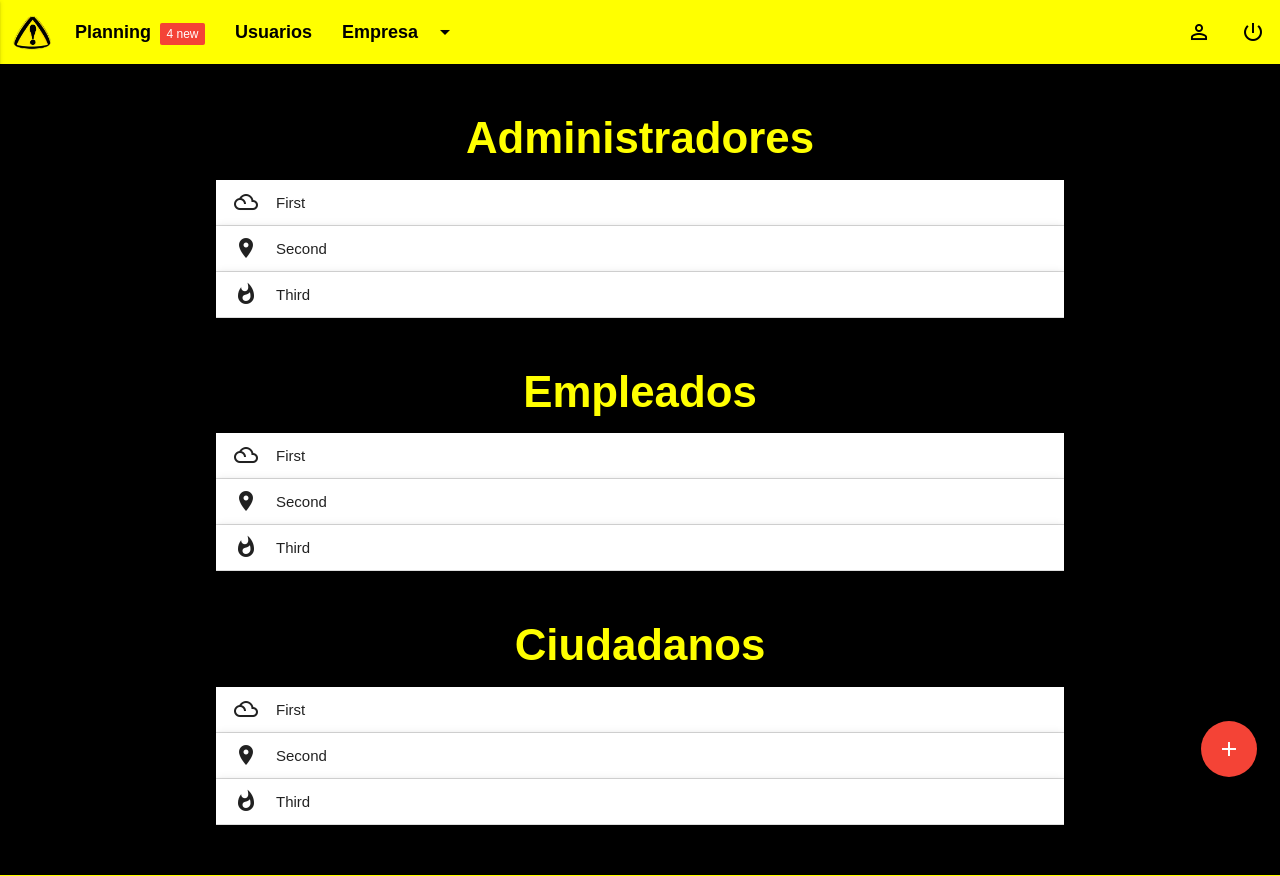
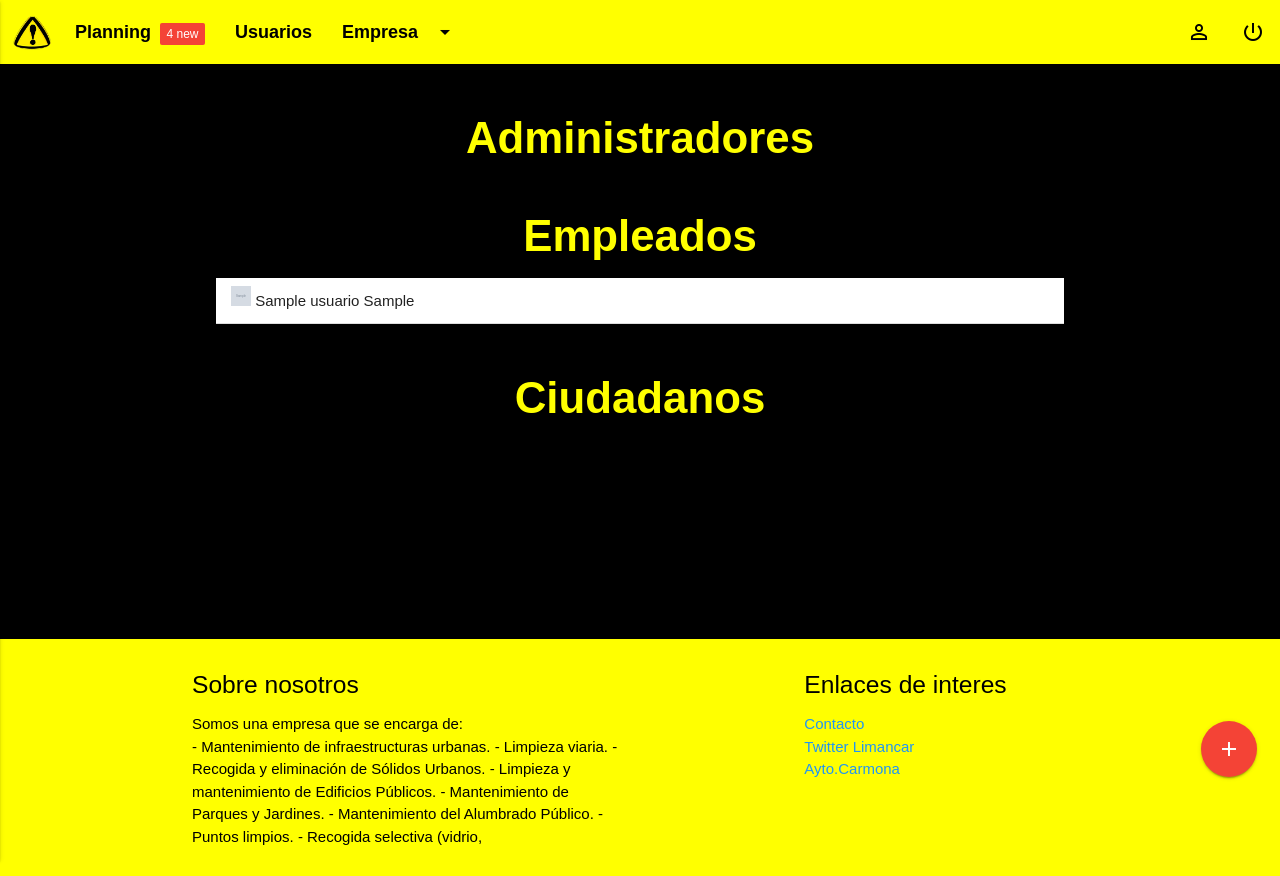
Before and after one commit to Malekith94/incidenciasCarmona, a PHP site: page /usuarios.php in a window 1280 px wide. Shown: the top 876 px of the page. Run offline with PHP 8.4, Linux system fonts and the light colour scheme; tables that the repository leaves empty hold one stand-in row (values such as "Sample post"); grey boxes marked "Sample" are stand-in pictures.

Commit message:
19/05/2017 11:28

```diff
--- a/indexAdmin.php
+++ b/indexAdmin.php
@@ -73,7 +73,7 @@
             <!-- colecciones -->
 
             <?php
-                $link = mysql_connect("localhost", "root");
+            $link = mysql_connect("localhost", "root");
             mysql_select_db("incidencias", $link);
             $result = mysql_query("SELECT * FROM incidencia", $link);
 
--- a/usuarios.php
+++ b/usuarios.php
@@ -68,59 +68,59 @@
 		<div class="espacio">
 
 			<h3>Administradores</h3>
-		<ul class="collapsible popout" data-collapsible="accordion">
-			<li>
-				<div class="collapsible-header"><i class="material-icons">filter_drama</i>First</div>
-				<div class="collapsible-body prueba"><span>Lorem ipsum dolor sit amet.</span><a href="#!" class="secondary-content"><i class="material-icons">mode edit</i><i class="material-icons">delete</i></a></div>
-			</li>
-			<li>
-				<div class="collapsible-header"><i class="material-icons">place</i>Second</div>
-				<div class="collapsible-body prueba"><span>Lorem ipsum dolor sit amet.</span><a href="#!" class="secondary-content"><i class="material-icons">mode edit</i><i class="material-icons">delete</i></a></div>
-			</li>
-			<li>
-				<div class="collapsible-header"><i class="material-icons">whatshot</i>Third</div>
-				<div class="collapsible-body prueba"><span>Lorem ipsum dolor sit amet.</span><a href="#!" class="secondary-content"><i class="material-icons">mode edit</i><i class="material-icons">delete</i></a></div>
-			</li>
-		</ul>
+            <?php
+             $link = mysql_connect("localhost", "root");
+            mysql_select_db("incidencias", $link);
+            $result = mysql_query("SELECT * FROM usuario WHERE tipo=0", $link);
+
+		    echo '<ul class="collapsible popout" data-collapsible="accordion">';
+            while ($row = mysql_fetch_row($result)){
+			echo '<li>';
+				echo "<div class='collapsible-header'><img src='$row[7]' width='20px' height='20px'></img> $row[5] $row[6]</div>";
+				echo "<div class='collapsible-body prueba'><span>DNI: $row[0]</span><br><span>Correo: $row[4]</span><br><span>Telefono: $row[8]</span><br><span>Direccion: $row[9]</span> <br><span>Fecha de nacimiento: $row[10]</span><br><br><a href='#!' class='secondary-content'><i class='material-icons'>mode edit</i><i class='material-icons'>delete</i></a></div>";
+			echo '</li>';
+			}
+		echo '</ul>';
+        ?>
 		</div>
 
 		<div class="espacio">
 
 			<h3>Empleados</h3>
-		<ul class="collapsible popout" data-collapsible="accordion">
-			<li>
-				<div class="collapsible-header"><i class="material-icons">filter_drama</i>First</div>
-				<div class="collapsible-body prueba"><span>Lorem ipsum dolor sit amet.</span><a href="#!" class="secondary-content"><i class="material-icons">mode edit</i><i class="material-icons">delete</i></a></div>
-			</li>
-			<li>
-				<div class="collapsible-header"><i class="material-icons">place</i>Second</div>
-				<div class="collapsible-body prueba"><span>Lorem ipsum dolor sit amet.</span><a href="#!" class="secondary-content"><i class="material-icons">mode edit</i><i class="material-icons">delete</i></a></div>
-			</li>
-			<li>
-				<div class="collapsible-header"><i class="material-icons">whatshot</i>Third</div>
-				<div class="collapsible-body prueba"><span>Lorem ipsum dolor sit amet.</span><a href="#!" class="secondary-content"><i class="material-icons">mode edit</i><i class="material-icons">delete</i></a></div>
-			</li>
-		</ul>
+
+            <?php
+             $link = mysql_connect("localhost", "root");
+            mysql_select_db("incidencias", $link);
+            $result = mysql_query("SELECT * FROM usuario WHERE tipo=1", $link);
+
+		 echo '<ul class="collapsible popout" data-collapsible="accordion">';
+            while ($row = mysql_fetch_row($result)){
+            echo '<li>';
+                echo "<div class='collapsible-header'><img src='$row[7]' width='20px' height='20px'></img> $row[5] $row[6]</div>";
+                echo "<div class='collapsible-body prueba'><span>DNI: $row[0]</span><br><span>Correo: $row[4]</span><br><span>Telefono: $row[8]</span><br><span>Direccion: $row[9]</span> <br><span>Fecha de nacimiento: $row[10]</span><br><br><a href='#!' class='secondary-content'><i class='material-icons'>mode edit</i><i class='material-icons'>delete</i></a></div>";
+            echo '</li>';
+            }
+        echo '</ul>';
+        ?>
 		</div>
 
 		<div class="espacio espacioabajo">
 
 			<h3>Ciudadanos</h3>
-		<ul class="collapsible popout" data-collapsible="accordion">
-			<li>
-				<div class="collapsible-header"><i class="material-icons">filter_drama</i>First</div>
-				<div class="collapsible-body prueba"><span>Lorem ipsum dolor sit amet.</span> <a href="#!" class="secondary-content"><i class="material-icons">mode edit</i><i class="material-icons">delete</i></a>
-                </div>
-			</li>
-			<li>
-				<div class="collapsible-header"><i class="material-icons">place</i>Second</div>
-				<div class="collapsible-body prueba"><span>Lorem ipsum dolor sit amet.</span><a href="#!" class="secondary-content"><i class="material-icons">mode edit</i><i class="material-icons">delete</i></a></div>
-			</li>
-			<li>
-				<div class="collapsible-header"><i class="material-icons">whatshot</i>Third</div>
-				<div class="collapsible-body prueba"><span>Lorem ipsum dolor sit amet.</span><a href="#!" class="secondary-content"><i class="material-icons">mode edit</i><i class="material-icons">delete</i></a></div>
-			</li>
-		</ul>
+		 <?php
+             $link = mysql_connect("localhost", "root");
+            mysql_select_db("incidencias", $link);
+            $result = mysql_query("SELECT * FROM usuario WHERE tipo=2", $link);
+
+         echo '<ul class="collapsible popout" data-collapsible="accordion">';
+            while ($row = mysql_fetch_row($result)){
+            echo '<li>';
+                echo "<div class='collapsible-header'><img src='$row[7]' width='20px' height='20px'></img> $row[5] $row[6]</div>";
+                echo "<div class='collapsible-body prueba'><span>DNI: $row[0]</span><br><span>Correo: $row[4]</span><br><span>Telefono: $row[8]</span><br><span>Direccion: $row[9]</span> <br><span>Fecha de nacimiento: $row[10]</span><br><br><a href='#!' class='secondary-content'><i class='material-icons'>mode edit</i><i class='material-icons'>delete</i></a></div>";
+            echo '</li>';
+            }
+        echo '</ul>';
+        ?>
 		</div>
 
 		<div id="floating" class="fixed-action-btn">
```
